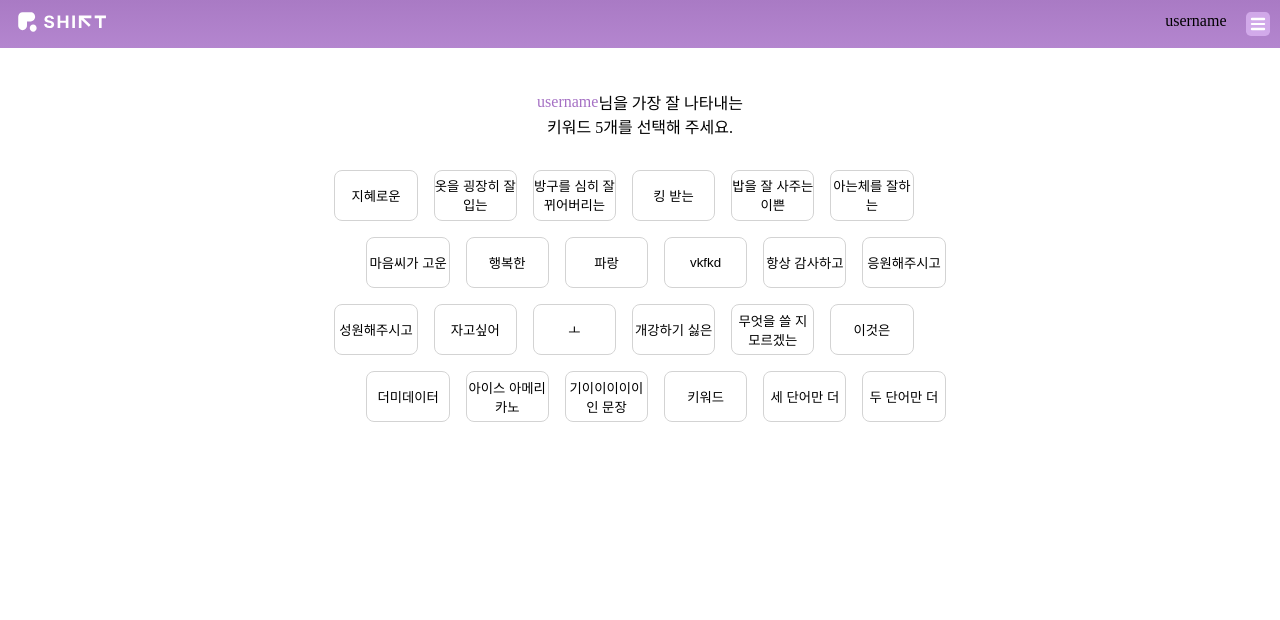
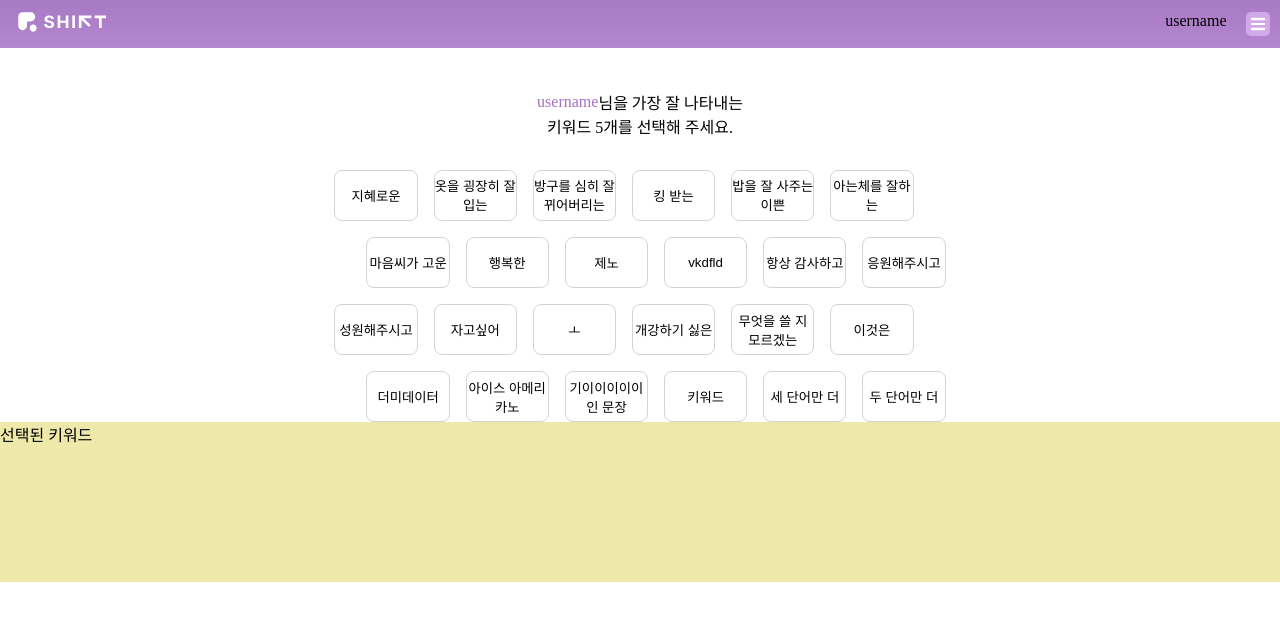
Before and after one commit to HEBA-Hanyang-Univ/shift, a React (Create React App) app in the folder react/: page /myIdentity in a window 1280 px wide. Shown: the top 620 px of the page. Built offline with nearby package versions, Linux system fonts and the light colour scheme.

Commit message:
FE - upload Button component

```diff
--- a/react/src/assets/styles/LinkSender/MyIdentity.scss
+++ b/react/src/assets/styles/LinkSender/MyIdentity.scss
@@ -21,3 +21,20 @@
     }
   }
 }
+
+.idSelectedKeywordWrapper {
+  width: 100%;
+  height: 10rem;
+  display: flex;
+  flex-direction: column;
+  background-color: palegoldenrod;
+
+  .idSelectedKeywordBox {
+    margin-top: 2rem;
+    width: 100%;
+    height: 8rem;
+    display: grid;
+    grid-template-columns: auto auto;
+    grid-template-rows: repeat(3, 1fr);
+  }
+}
--- a/react/src/components/Button/Button.js
+++ b/react/src/components/Button/Button.js
@@ -2,12 +2,16 @@
 import React from "react";
 
 // 전체적인 버튼 (높이, 넓이, 배경색 유동적으로)
-export const Button = ({ color, gradient, width, height, className, children }) => {
+export const Button = ({ color, gradient, width, height, className, children, onClick }) => {
   const style = {
     background: gradient ? `linear-gradient(${gradient})` : color,
     width: `${width}rem`,
     height: `${height}rem`
   };
 
-  return <button style={style} className={className}>{children}</button>;
+  return(
+    <button style={style} className={className} onClick={onClick}>
+      {children}
+    </button>
+  );
 };
--- a/react/src/components/Button/Button.scss
+++ b/react/src/components/Button/Button.scss
@@ -67,7 +67,4 @@
 .selectedKeywordWrapper {
   margin-top: 2rem;
 
-  .selectedKeywordTitle {
-
-  }
 }
--- a/react/src/components/Button/KeywordBox/KeywordBtnBox.js
+++ b/react/src/components/Button/KeywordBox/KeywordBtnBox.js
@@ -2,7 +2,7 @@ import React from "react";
 import { Button } from "../Button";
 import "../Button.scss";
 
-export const KeywordBtnBox = ({ keywords, color, width, height, className }) => {
+export const KeywordBtnBox = ({ keywords, color, width, height, className, onKeywordClick }) => {
 
   return (
     <div className="keywordBtnBox">
@@ -14,6 +14,7 @@ export const KeywordBtnBox = ({ keywords, color, width, height, className }) =>
             width={width}
             height={height}
             className={className}
+            onClick={() => {onKeywordClick(keyword)}}
             key={`${index}-${subIndex}`}
           >
             {keyword}
--- a/react/src/components/Button/KeywordBox/KeywordBtnBoxContainer.js
+++ b/react/src/components/Button/KeywordBox/KeywordBtnBoxContainer.js
@@ -2,7 +2,7 @@ import React from "react";
 import { KeywordBtnBox } from "./KeywordBtnBox";
 import "../Button.scss";
 
-export const KeywordBoxContainer = ({keywords}) => {
+export const KeywordBoxContainer = ({keywords, onKeywordClick}) => {
   return (
     <div className="keywordBoxContainer">
       <div className="keywordBox">
@@ -12,6 +12,7 @@ export const KeywordBoxContainer = ({keywords}) => {
           width={5.2}
           height={3.2}
           className="keywordBtn"
+          onKeywordClick={onKeywordClick}
         />
       </div>
     </div>
--- /dev/null
+++ b/react/src/components/Button/KeywordBox/SelectedKeywordContainer.js
@@ -0,0 +1,20 @@
+import React from "react";
+import "../Button.scss";
+
+export const SelectedKeywordContainer = ({selectedKeywords}) => {
+
+  return (
+    <div className="selectedKeywordWrapper">
+      <div className="skTitle">
+        <span>선택된 키워드</span>
+      </div>
+      <div className="selectedKeywordBox">
+        {selectedKeywords.map((keyword, index) => (
+          <div className="selectedKeyword" key={index}>
+            {keyword}
+          </div>
+        ))}
+      </div>
+    </div>
+  )
+};
--- a/react/src/pages/LinkSender/MyIdentity.js
+++ b/react/src/pages/LinkSender/MyIdentity.js
@@ -1,17 +1,26 @@
-import React from "react";
+import React, { useState } from "react";
 import "../../assets/styles/common.scss";
 import "../../assets/styles/LinkSender/MyIdentity.scss";
 import { KeywordBoxContainer } from "../../components/Button/KeywordBox/KeywordBtnBoxContainer";
-
+import {SelectedKeywordContainer} from "../../components/Button/KeywordBox/SelectedKeywordContainer";
 // dummy data
 const dummyKeywords = [
   ["지혜로운", "옷을 굉장히 잘 입는", "방구를 심히 잘 뀌어버리는", "킹 받는", "밥을 잘 사주는 이쁜", "아는체를 잘하는"],
-  ["마음씨가 고운", "행복한", "파랑", "vkfkd", "항상 감사하고", "응원해주시고"],
+  ["마음씨가 고운", "행복한", "제노", "vkdfld", "항상 감사하고", "응원해주시고"],
   ["성원해주시고", "자고싶어", "ㅗ", "개강하기 싫은", "무엇을 쓸 지 모르겠는", "이것은"],
   ["더미데이터", "아이스 아메리카노", "기이이이이이인 문장", "키워드", "세 단어만 더", "두 단어만 더"]
 ]
 
 export const MyIdentity = () => {
+  const [selectedKeywords, setSelectedKeywords] = useState([]);
+
+  const handleKeywordClick = (keyword) => {
+    if(selectedKeywords.length < 5) {
+      setSelectedKeywords([...selectedKeywords, keyword]);
+    } else {
+      alert('키워드는 최대 5개까지 선택 가능합니다.')
+    }
+  }
 
   return (
     <div id="Container" className="miContainer">
@@ -24,9 +33,19 @@ export const MyIdentity = () => {
           <span>키워드 5개를 선택해 주세요.</span>
         </div>
       </div>
-      <KeywordBoxContainer keywords={dummyKeywords}></KeywordBoxContainer>
-      <div className="selectedKeywordWrapper">
-
+      <KeywordBoxContainer
+        keywords={dummyKeywords}
+        onKeywordClick={handleKeywordClick}
+      />
+      <div className="idSelectedKeywordWrapper">
+        <div className="idSelectedKeywordTitle">
+          선택된 키워드
+        </div>
+        <div className="idSelectedKeywordBox">
+          {selectedKeywords.map((keyword, index) =>(
+            <div key={index}>{keyword}</div>
+          ))}
+        </div>
       </div>
     </div>
   )
```
